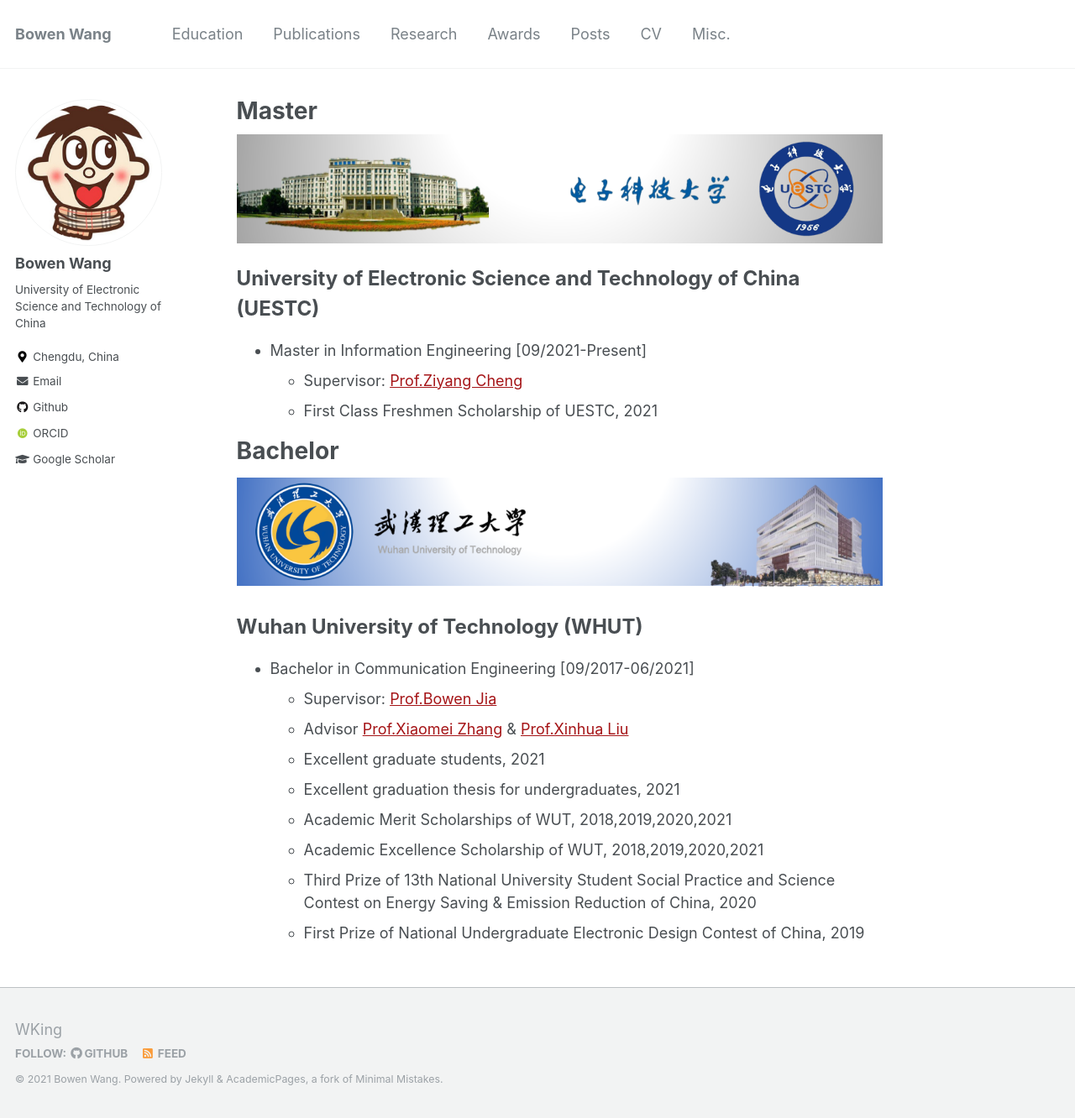
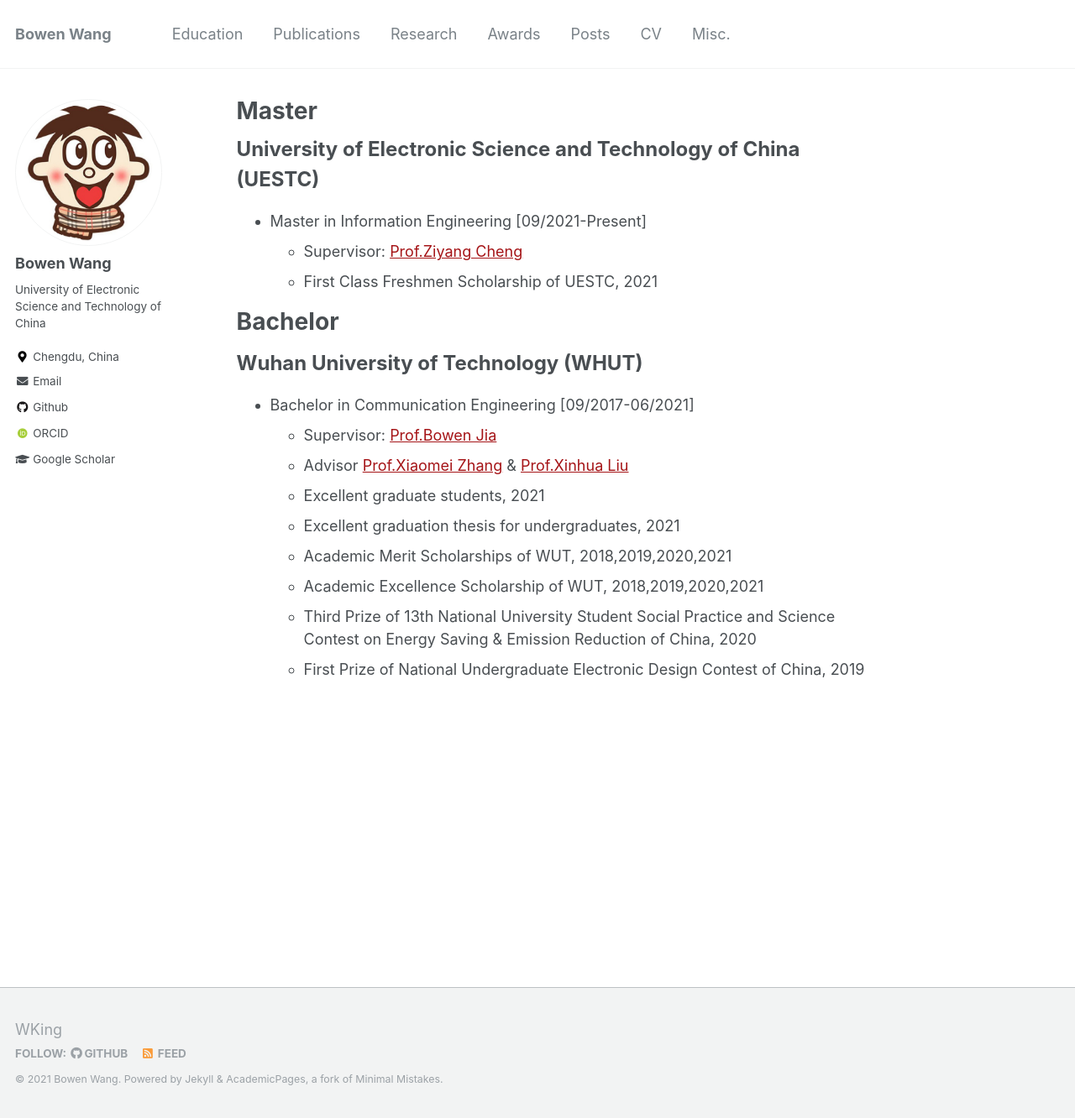
Before and after one commit to BW-Wang/BW-Wang.github.io, a Jekyll site: the page built from _pages/education.md, in a window 1280 px wide and 1332 px high. Shown: the whole window at 84% size. Built offline with Jekyll 4.4.1, drawn with Linux system fonts in a browser that asks for light colours; some web fonts are replaced.

Commit message:
Update education.md
edu

```diff
--- a/_pages/education.md
+++ b/_pages/education.md
@@ -2,8 +2,6 @@
 permalink: /education/
 title: "Master"
 ---
-
-[![](/images/education/uestc.png)](https://en.uestc.edu.cn/)
 
 <font size="5"><b>University of Electronic Science and Technology of China (UESTC)</b></font>
 
@@ -12,8 +10,6 @@
   + First Class Freshmen Scholarship of UESTC, 2021
 
 # Bachelor
-
-[![](/images/education/whut.png)](http://english.whut.edu.cn/)
 
 <font size="5"><b>Wuhan University of Technology (WHUT)</b></font>
 
```
